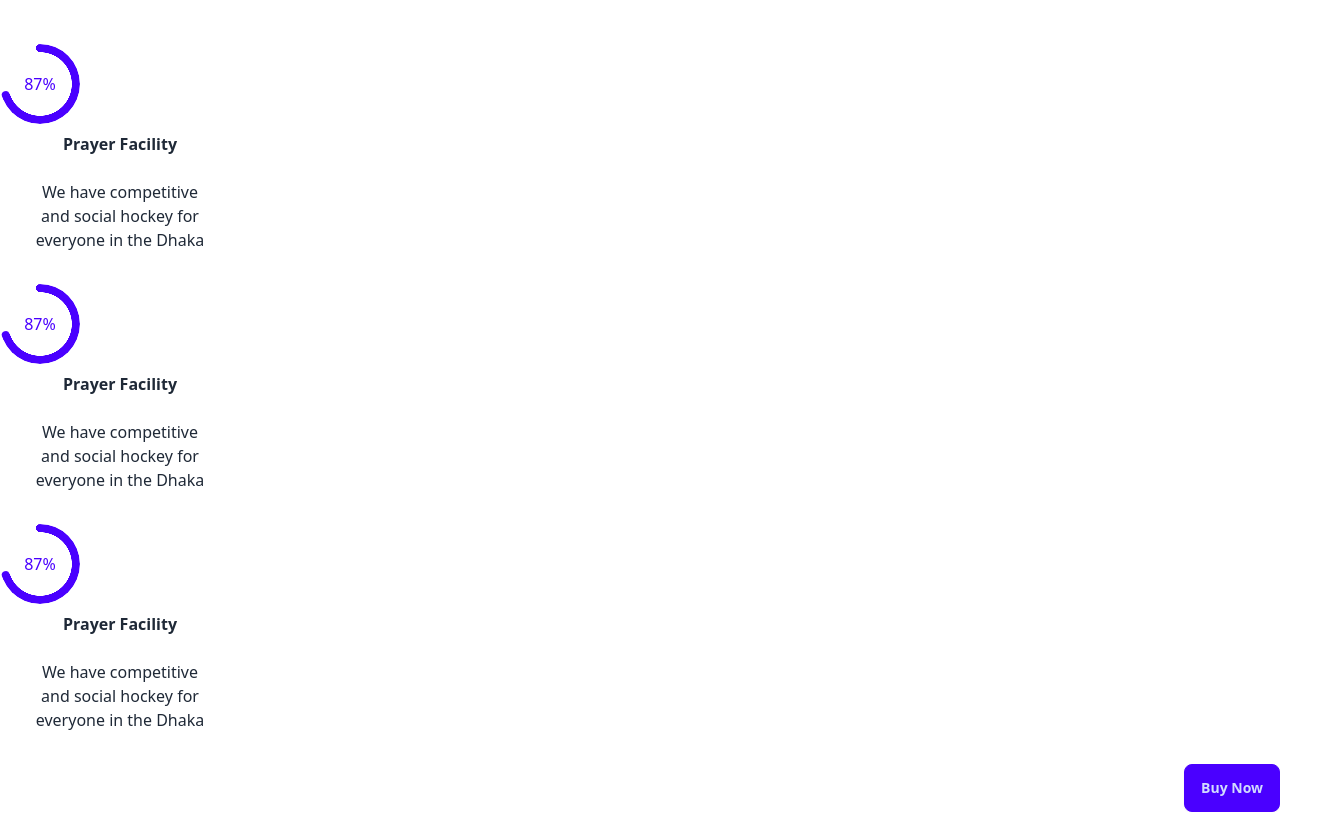
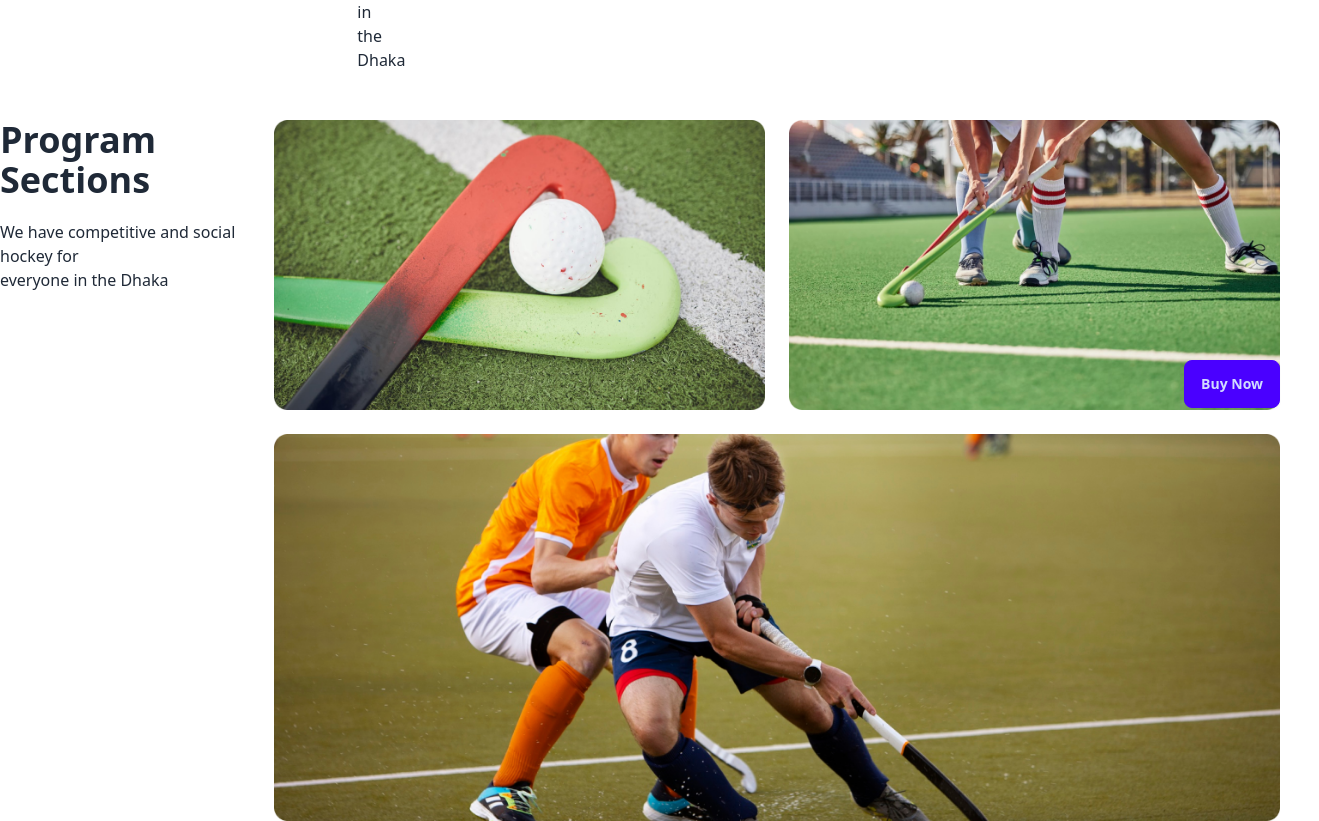
Before and after one commit to mrashid124/Assign3-Hockeys, a plain HTML site: page index.html in a window 1280 px wide. Shown: the part 1400-2221 px from the top of the page, 1319 px wide, since content can reach past the window. Drawn offline with nearby package versions, Linux system fonts and the light colour scheme.

Commit message:
Program section addded

```diff
--- a/index.html
+++ b/index.html
@@ -68,7 +68,7 @@
 
         </section>
         <!-- Feture section -->
-        <section class="text-center my-30">
+        <section class="text-center my-30 flex flex-col lg:flex-row">
             <h2 class="text-4xl font-extrabold mb-5">Professional Hockeys Club</h2>
             <p class="lg:max-w-3xl mx-auto mb-8 ">We have competitive and social hockey
                 for <br> everyone in the Dhaka.</p>
@@ -120,8 +120,27 @@
                                        </div>
                                 </div>
                             </div>
+        </section>
+        <!-- program section -->
+        <section class="my-26 flex flex-col lg:flex-row">
+            <div class="space-y-5">
+                <h2 class="text-4xl font-extrabold">Program Sections</h2>
+                <p class="mt-6">We have competitive and social hockey
+                    for <br> everyone in the Dhaka</p></p>
+            </div>
+            <div class="grid sm:grid-cols-1 lg:grid-cols-2 gap-6 h-60">
+                <div class="row-span-2 col-span-1">
+                    <img src="Images/2.png" alt="">
+                </div>
+                <div class="row-span-2 col-span-1">
+                    <img src="Images/3.png" alt="">
+                </div>
+                <div class="row-span-2 col-span-2">
+                    <img src="Images/4.png" alt="">
+                </div>
+              </div>
+        </section>
 
-        </section>
     </Main>
     <div class="card-actions justify-end">
         <button class="btn btn-primary">Buy Now</button>
```
